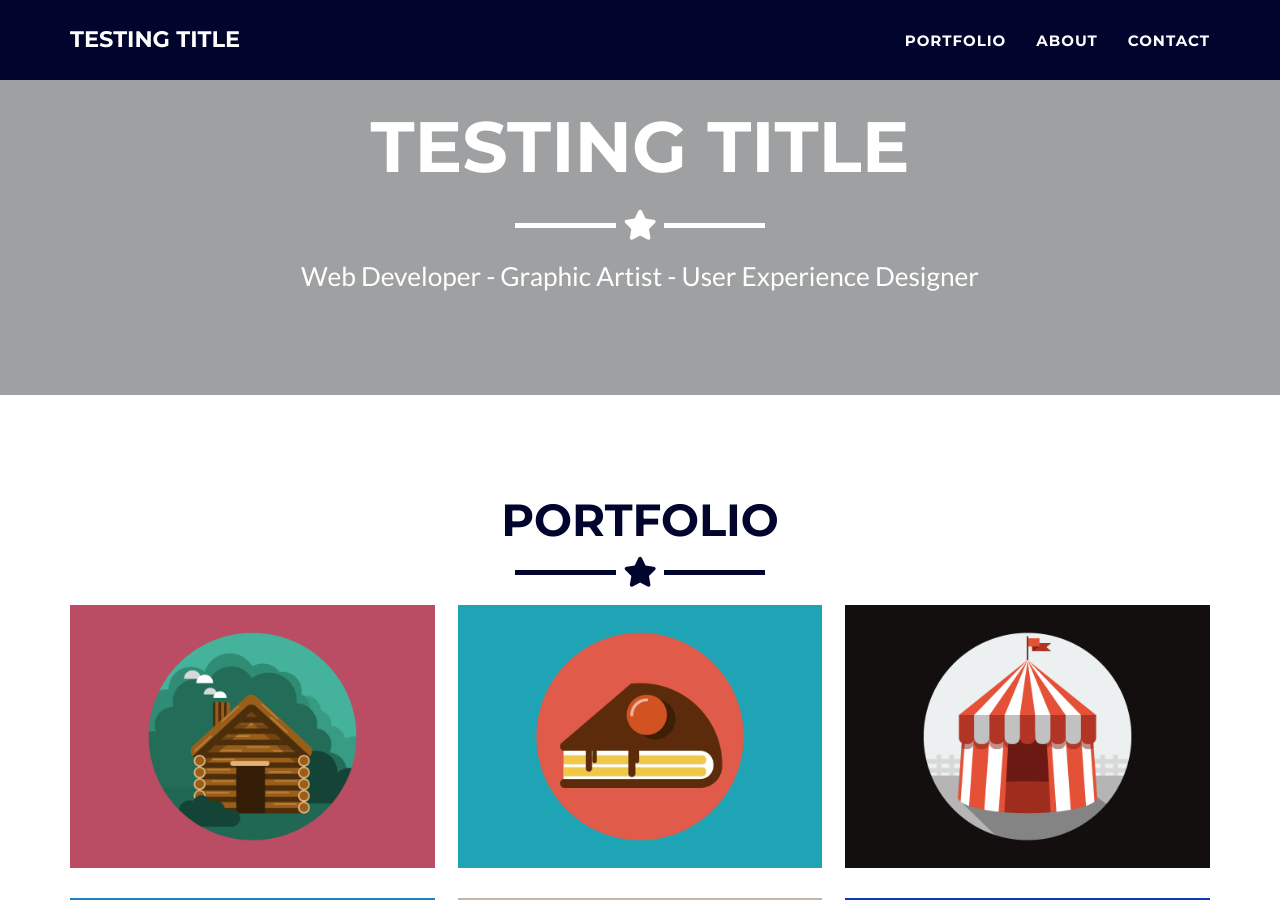
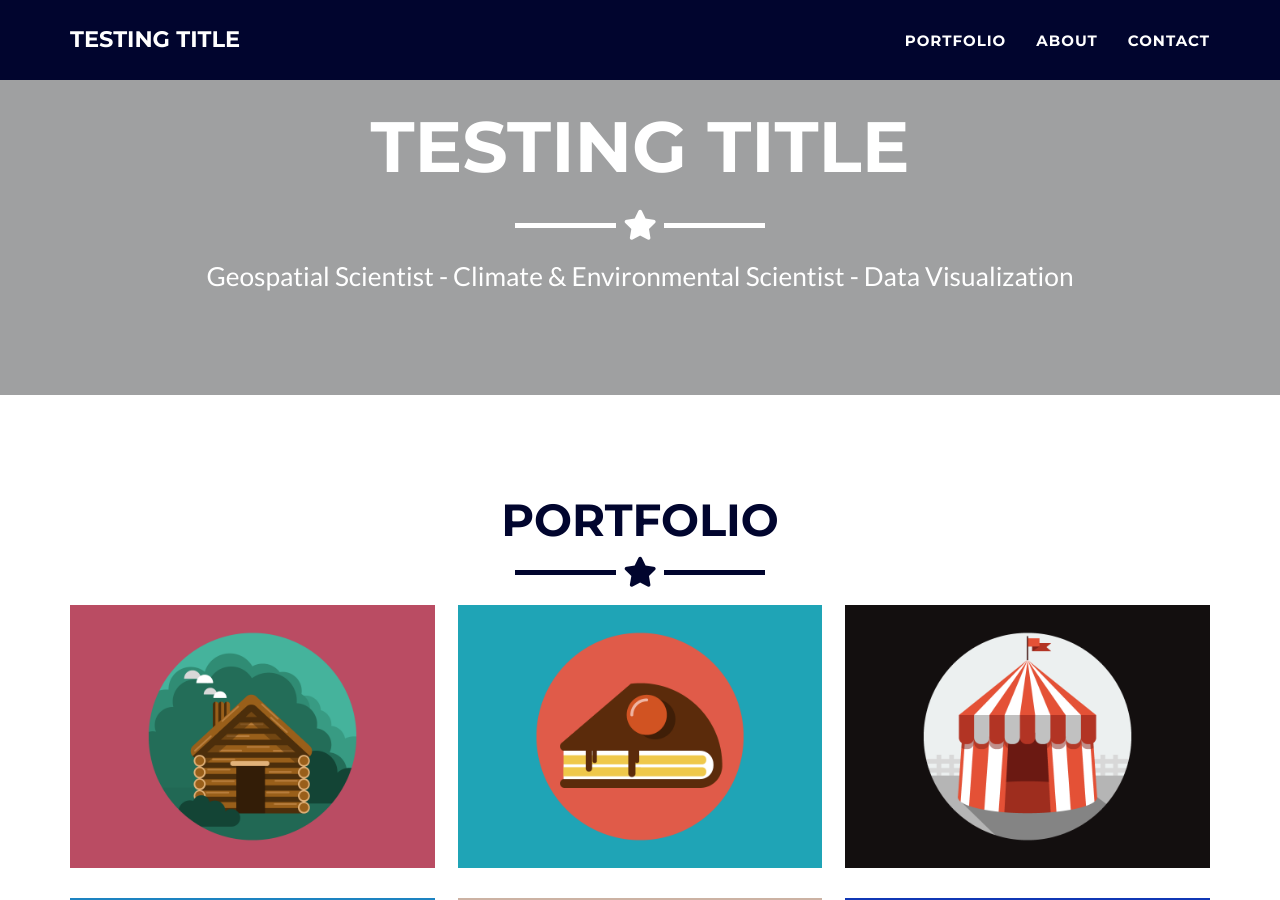
Before and after one commit to mel-que/mel-que.github.io, a Jekyll site: the page built from _posts/2014-07-18-project-1.markdown, in a window 1280 px wide and 900 px high, scrolled down 380 px. Built offline with Jekyll 4.4.1, drawn with Linux system fonts in a browser that asks for light colours.

Commit message:
Update _config.yml

```diff
--- a/_config.yml
+++ b/_config.yml
@@ -1,11 +1,11 @@
 # Site settings
 title: Testing Title
 email: your-email@domain.com
-url: https://github.com/jeromelachaud/freelancer-theme
+# url: https://github.com/jeromelachaud/freelancer-theme
 description: "Write an awesome description for your new site here. You can edit this line in _config.yml. It will appear in your document head meta (for Google search results) and in your feed.xml site description."
 keywords: "your keywords, separated by commas"
-skills: "Web Developer - Graphic Artist - User Experience Designer"
-meta_author: LastName FirstName
+skills: "Geospatial Scientist - Climate & Environmental Scientist - Data Visualization"
+# meta_author: LastName FirstName
 
 # Google webmaster tools
 google_verify:
```
